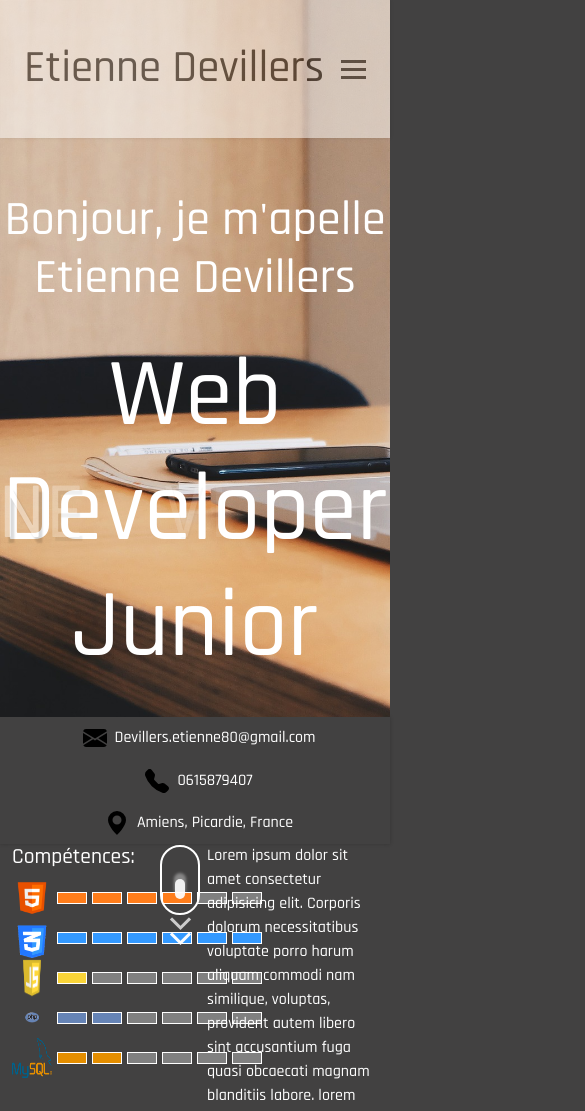
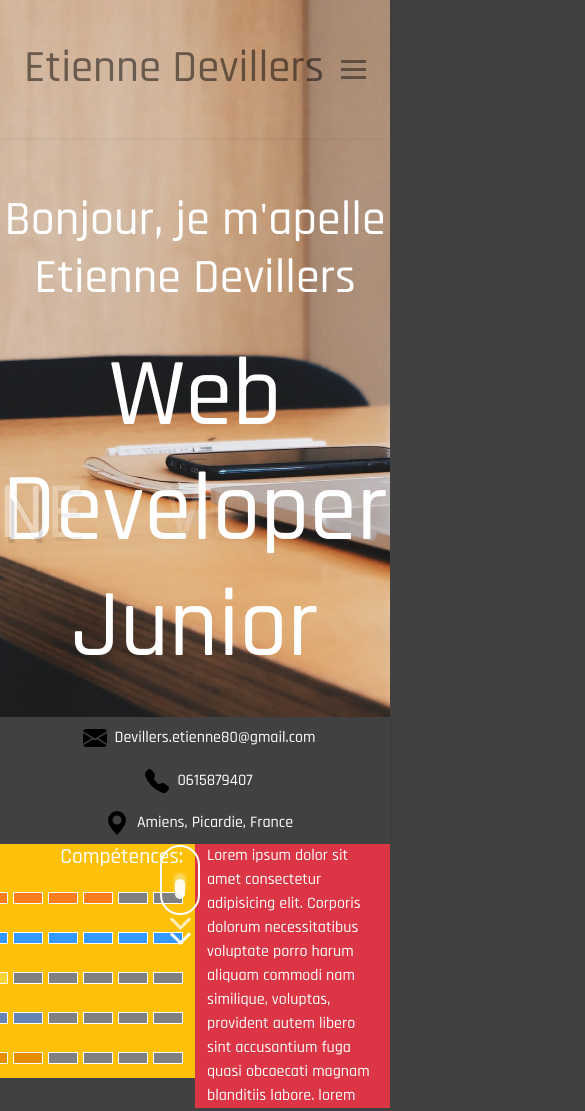
Before and after one commit to Etienne-Devillers/CV, a plain HTML site: page index.html in a window 390 px wide. Shown: the top 1111 px of the page, 585 px wide, since content can reach past the window. Drawn offline with nearby package versions, Linux system fonts and the light colour scheme.

Commit message:
petite modif

```diff
--- a/assets/css/style.css
+++ b/assets/css/style.css
@@ -281,7 +281,7 @@ body {
         margin: 0.5rem 0;
     }
 
-    .navbar {
+    #navbar {
         background-color: #FFF;
         opacity: 1;
     }
@@ -372,7 +372,11 @@ body {
 }
 
 
-#skills {}
+#skills {
+    display: flex;
+    flex-direction: column;
+    align-items: flex-end;
+}
 
 /*  Section background image flottante */
 
--- a/index.html
+++ b/index.html
@@ -89,9 +89,9 @@
         <!--  partie à propos -->
         <div class="container-fluid  h-100 ">
             <div class="row  ">
-                <div class="d-none d-sm-block col-sm-3 col-md-2 offset-sm-3 offset-md-1 h-100 bg-info"><img
+                <div class="d-none d-md-block col-sm-3 col-md-2 offset-sm-3 offset-md-1 h-100 bg-info"><img
                         class="myPic" src="assets/img/maPhoto.jpg" alt=""></div>
-                <div class="col-6 col-sm-4 col-md-3 h-100 " id="skills">
+                <div class="col-6 col-sm-4 col-md-3 h-100 bg-warning" id="skills">
                     <h4 class="">Compétences:</h4>
                     <div class="d-flex align-items-center"><img src="assets/img/html5-icon-13.jpg" alt="" class="picto">
                         <div class="skillPoint htmlSkillOn"></div>
@@ -136,7 +136,7 @@
                         <div class="skillPoint sqlSkillOff"></div>
                     </div>
                 </div>
-                <div class="col-6 col-sm-7 col-md-3 offset-sm-3 offset-md-1 h-100  fs-6">Lorem ipsum dolor
+                <div class="col-6 col-sm-7 col-md-3 offset-sm-3 offset-md-0 h-100 bg-danger fs-6">Lorem ipsum dolor
                     sit amet consectetur adipisicing elit. Corporis
                     dolorum necessitatibus voluptate porro harum aliquam commodi nam similique, voluptas, provident
                     autem libero sint accusantium fuga quasi obcaecati magnam blanditiis labore. lorem
@@ -241,7 +241,7 @@
     </section>
     <!-- Fin diplome -->
     <!-- Mes outils -->
-    <section class="tools mt-5">
+                                <!-- <section class="tools mt-5">
                                     <div class="container">
                                         <div class="row align-items-center">
                                             <div class="col-4  fs-1 text-center ">
@@ -259,7 +259,7 @@
                                             </div>
                                         </div>
                                     </div>
-    </section>
+                                </section> -->
     <!-- Fin outils -->
 
     <!-- Ce que je sais faire -->
```
Lines whose indentation alone changed are shown as unchanged.
